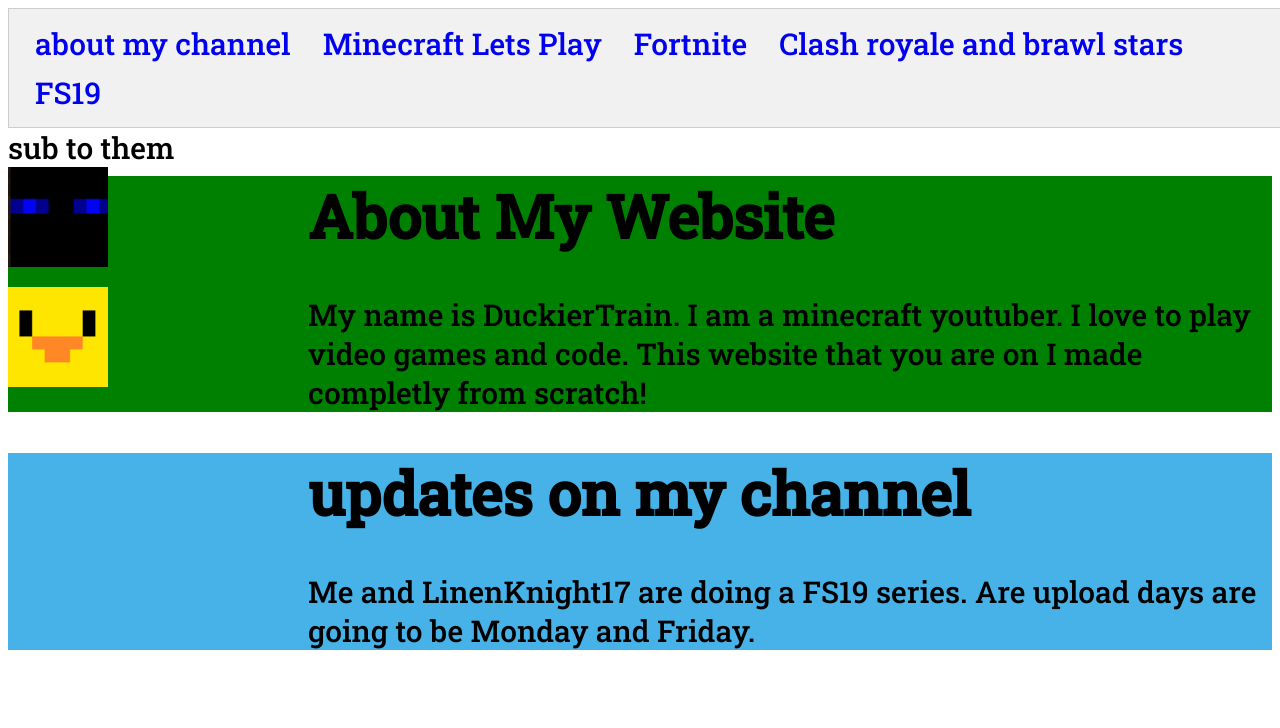
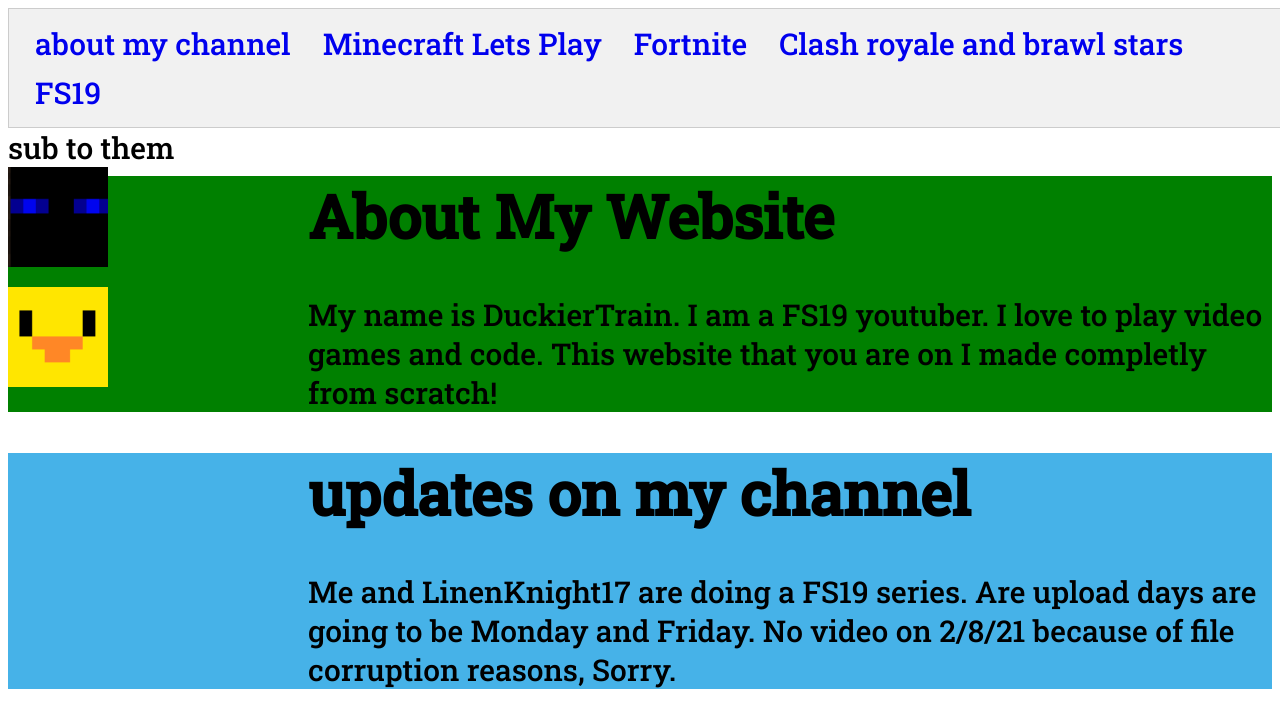
Before and after one commit to DuckierTrain/DuckierTrain.github.io, a plain HTML site: page about my chanel.html in a window 1280 px wide. Drawn offline with Linux system fonts and the light colour scheme.

Commit message:
Posting update for not having a vid

```diff
--- a/about my chanel.html
+++ b/about my chanel.html
@@ -43,12 +43,12 @@
 </div>
 <div class="about-my-chanel">
 <h1>About My Website</h1>
-<p2>My name is DuckierTrain. I am a minecraft youtuber. I love to play video games and code. This website that you are on I made completly from scratch!</p2>
+<p2>My name is DuckierTrain. I am a FS19 youtuber. I love to play video games and code. This website that you are on I made completly from scratch!</p2>
  <!-- </div> -->
 </div>
 <div class="updates">
 <h1>updates on my channel</h1>
-<p2>Me and LinenKnight17 are doing a FS19 series. Are upload days are going to be Monday and Friday.</p2>
+<p2>Me and LinenKnight17 are doing a FS19 series. Are upload days are going to be Monday and Friday. No video on 2/8/21 because of file corruption reasons, Sorry.</p2>
 </div>
 
 </body>
```
